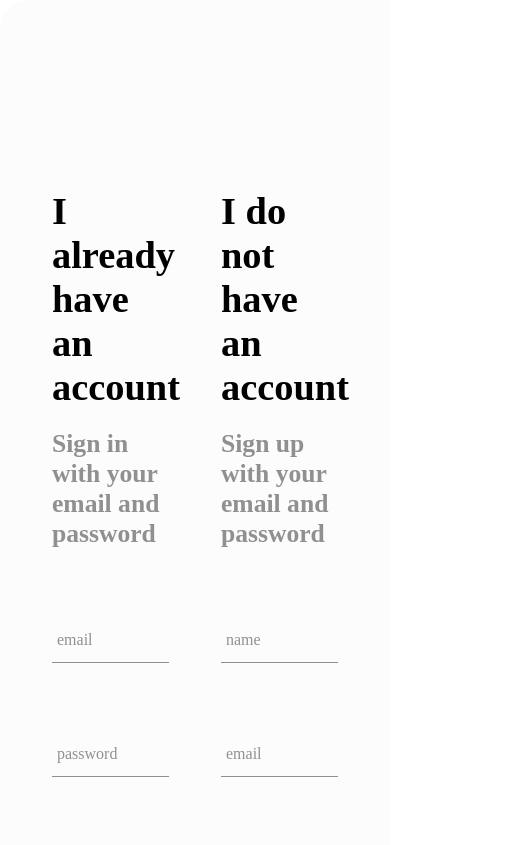
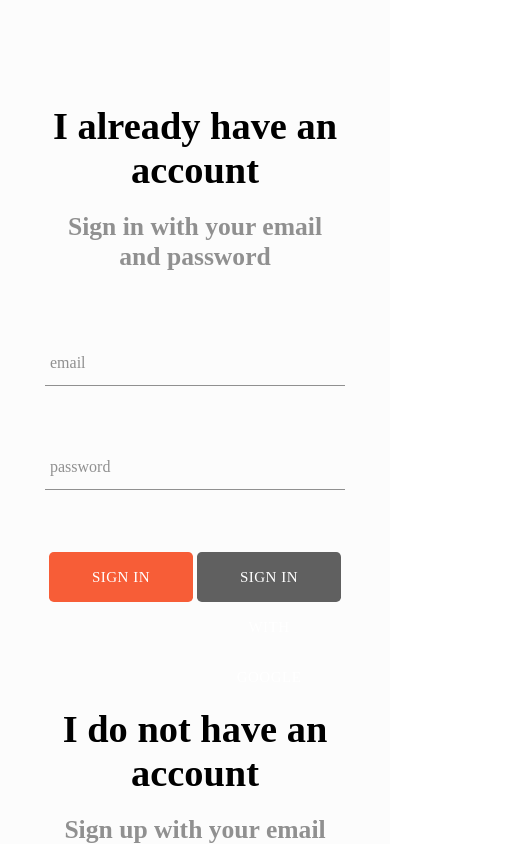
Before and after one commit to bidodev/mern-fresh-veggies, a React (Create React App) app in the folder client/: page /farmer/admin in a window 390 px wide. Shown: the top 845 px of the page, 532 px wide, since content can reach past the window. Built offline with nearby package versions, Linux system fonts and the light colour scheme.

Commit message:
auth page responsive

```diff
--- a/client/src/components/custom-button/custom-button.styles.scss
+++ b/client/src/components/custom-button/custom-button.styles.scss
@@ -1,9 +1,8 @@
-
 .custom-button {
   font-family: inherit;
-    min-width: 15rem;
+  min-width: 9rem;
   border-radius: 0.3rem;
-    width: auto;
+  width: 1rem;
   height: 50px;
   letter-spacing: 0.5px;
   line-height: 50px;
--- a/client/src/components/forms/input.component.styles.scss
+++ b/client/src/components/forms/input.component.styles.scss
@@ -10,6 +10,7 @@ $main-color: #f75d37;
 .group {
   position: relative;
   margin: 4.5rem 0;
+  height: 2rem;
 
   .form-input {
     background: none;
@@ -22,15 +23,14 @@ $main-color: #f75d37;
     border: none;
     border-radius: 0;
     border-bottom: 1px solid $sub-color;
-    margin: 25px 0;
-
+    // margin: 25px 0;
 
     &:focus {
       outline: none;
       background-color: transparent;
     }
 
-    &:valid{
+    &:valid {
       background-color: transparent;
     }
 
@@ -38,7 +38,7 @@ $main-color: #f75d37;
       @include shrinkLabel();
     }
 
-    &::placeholder{
+    &::placeholder {
       background-color: transparent;
     }
   }
--- a/client/src/components/login/login.component.styles.scss
+++ b/client/src/components/login/login.component.styles.scss
@@ -1,18 +1,29 @@
 .sign-in {
-    font-size: 1.6rem;
-    //border: 1px solid red;
-    width: 30%;
+  font-size: 1.6rem;
+  //border: 1px solid red;
+  width: 60%;
+  display: flex;
+  flex-direction: column;
+  justify-content: space-evenly;
 
+  span {
+    color: #909090;
+  }
+
+  .title {
+    margin: 20px 0;
+  }
+  @media only screen and (max-width: 1000px) {
     span {
-      color: #909090;
+      text-align: center;
     }
-
     .title {
-      margin: 20px 0;
-
+      text-align: center;
     }
   }
+
   .buttons {
     display: flex;
-    justify-content: space-between;
+    justify-content: space-evenly;
   }
+}
--- a/client/src/components/signup/signup.styles.scss
+++ b/client/src/components/signup/signup.styles.scss
@@ -1,17 +1,31 @@
 .sign-up {
-    width: 30%;
-    font-size: 1.6rem;
-    //border: 1px solid red;
+  width: 60%;
+  font-size: 1.6rem;
+  width: 60%;
+  display: flex;
+  flex-direction: column;
+  justify-content: space-evenly;
 
+  .title {
+    margin: 20px 0;
+  }
+
+  span {
+    color: #909090;
+  }
+
+  @media only screen and (max-width: 1000px) {
+    margin-bottom: 10vh;
     span {
-      color: #909090;
+      text-align: center;
     }
-
     .title {
-      margin: 20px 0;
+      text-align: center;
     }
   }
+
   .buttons {
     display: flex;
-    justify-content: space-between;
+    justify-content: space-evenly;
   }
+}
--- a/client/src/pages/authentication/authentication.styles.scss
+++ b/client/src/pages/authentication/authentication.styles.scss
@@ -1,19 +1,25 @@
 @import '../../scss/variables';
 
 .farmer__authentication {
-    /* grid columns and row*/
-    grid-column: 1 / 10;
-    grid-row: 1;
+  /* grid columns and row*/
+  // grid-column: 1 / 10;
+  // grid-row: 1;
+  width: 100vw;
+  height: 100vh;
+  display: grid;
+  grid-template-columns: repeat(auto-fit, minmax(500px, 1fr));
 
-    /* position */
-    display: flex;
-    justify-content: space-evenly;
-    padding-top: 20vh;
-    align-items: flex-start;
-    background-color: $pagesBackgroundColor;
-    font-weight: 600;
+  @media only screen and (max-width: 1000px) {
+    gap: 10vh;
+  }
 
-    // border-radius: 30px;
-    border-top-left-radius: 30px;
-    border-bottom-left-radius: 30px;
-  }
+  /* position */
+  justify-content: center;
+  justify-items: center;
+  align-content: flex-start;
+  align-items: center;
+  padding-top: 10vh;
+  //align-items: flex-start;
+  background-color: $pagesBackgroundColor;
+  font-weight: 600;
+}
```
Lines whose indentation alone changed are shown as unchanged.
